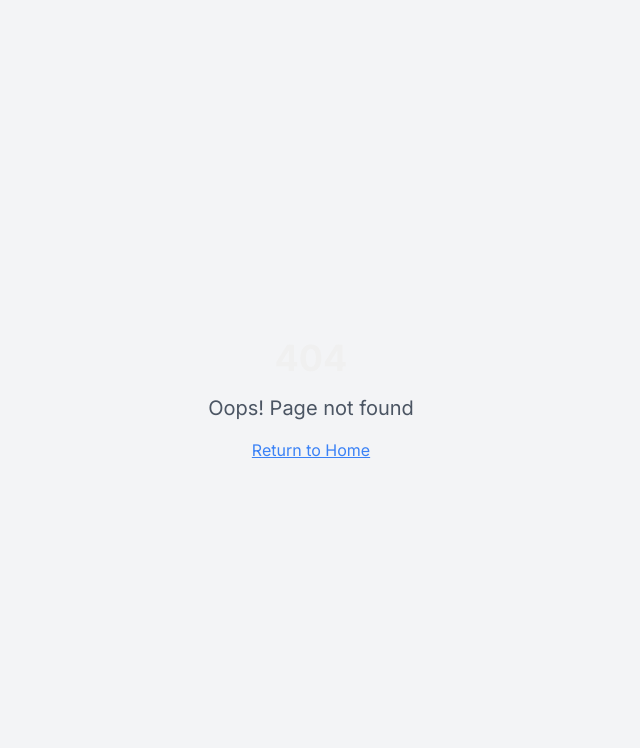
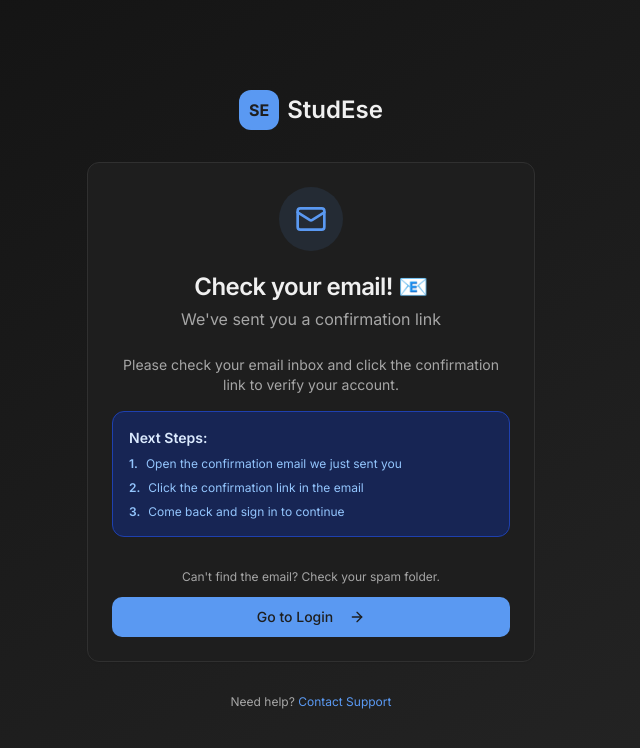
Before and after one commit to mensahdaniel/studese, a React (Vite) app in the folder Client/: page /email-confirmation in a window 1280 px wide. Before the commit this address had no page. Shown: the top 748 px of the page, without its empty margins (329-969 px from the left). Built offline with nearby package versions, Linux system fonts and the light colour scheme.

Commit message:
fixed the task text to be the black color and added email confimration page

```diff
--- a/Client/src/App.tsx
+++ b/Client/src/App.tsx
@@ -4,9 +4,10 @@ import { Toaster as Sonner } from "@/components/ui/sonner";
 import { TooltipProvider } from "@/components/ui/tooltip";
 import { QueryClient, QueryClientProvider } from "@tanstack/react-query";
 import { BrowserRouter, Routes, Route, Navigate } from "react-router-dom";
-import { Analytics } from '@vercel/analytics/react';
+import { Analytics } from "@vercel/analytics/react";
 import Landing from "./pages/Landing";
 import Login from "./pages/Login";
+import EmailConfirmation from "./pages/EmailConfirmation";
 import Dashboard from "./pages/Dashboard";
 import Calendar from "./pages/Calendar";
 import Notes from "./pages/Notes";
@@ -31,7 +32,9 @@ const ProtectedRoute = ({ children }: { children: React.ReactNode }) => {
   useEffect(() => {
     const checkPaymentStatus = async () => {
       try {
-        const { data: { user } } = await supabase.auth.getUser();
+        const {
+          data: { user },
+        } = await supabase.auth.getUser();
 
         if (!user) {
           setIsPaidUser(false);
@@ -41,19 +44,19 @@ const ProtectedRoute = ({ children }: { children: React.ReactNode }) => {
 
         // Check if user has paid status in database
         const { data, error } = await supabase
-          .from('profiles') // or whatever your user table is called
-          .select('is_paid')
-          .eq('id', user.id)
+          .from("profiles") // or whatever your user table is called
+          .select("is_paid")
+          .eq("id", user.id)
           .single();
 
         if (error) {
-          console.error('Error checking payment status:', error);
+          console.error("Error checking payment status:", error);
           setIsPaidUser(false);
         } else {
           setIsPaidUser(data?.is_paid || false);
         }
       } catch (error) {
-        console.error('Error checking payment status:', error);
+        console.error("Error checking payment status:", error);
         setIsPaidUser(false);
       } finally {
         setIsLoading(false);
@@ -118,14 +121,27 @@ const App = () => {
         <BrowserRouter>
           <Routes>
             {/* Public routes */}
-            <Route path="/" element={session ? <Navigate to="/dashboard" /> : <Landing />} />
-            <Route path="/login" element={session ? <Navigate to="/pricing" /> : <Login />} />
+            <Route
+              path="/"
+              element={session ? <Navigate to="/dashboard" /> : <Landing />}
+            />
+            <Route
+              path="/login"
+              element={session ? <Navigate to="/pricing" /> : <Login />}
+            />
+            <Route path="/email-confirmation" element={<EmailConfirmation />} />
 
             {/* Payment required route - users must pay before accessing app */}
-            <Route path="/pricing" element={session ? <StripeCheckout /> : <Navigate to="/login" />} />
+            <Route
+              path="/pricing"
+              element={session ? <StripeCheckout /> : <Navigate to="/login" />}
+            />
 
             {/* Success page - after payment */}
-            <Route path="/success" element={session ? <Success /> : <Navigate to="/login" />} />
+            <Route
+              path="/success"
+              element={session ? <Success /> : <Navigate to="/login" />}
+            />
 
             {/* PROTECTED ROUTES - REQUIRE BOTH LOGIN AND PAYMENT */}
             <Route
--- /dev/null
+++ b/Client/src/pages/EmailConfirmation.tsx
@@ -0,0 +1,93 @@
+import { Link } from "react-router-dom";
+import { Button } from "@/components/ui/button";
+import {
+  Card,
+  CardContent,
+  CardDescription,
+  CardHeader,
+  CardTitle,
+} from "@/components/ui/card";
+import { Mail, ArrowRight } from "lucide-react";
+
+const EmailConfirmation = () => {
+  return (
+    <div className="min-h-screen bg-gradient-to-br from-background to-muted flex items-center justify-center p-4">
+      <div className="w-full max-w-md space-y-8">
+        {/* Header */}
+        <div className="text-center space-y-2">
+          <Link to="/" className="inline-flex items-center space-x-2 group">
+            <div className="w-10 h-10 bg-primary rounded-lg flex items-center justify-center">
+              <span className="text-primary-foreground font-bold">SE</span>
+            </div>
+            <span className="font-semibold text-2xl group-hover:text-primary transition-colors">
+              StudEse
+            </span>
+          </Link>
+        </div>
+
+        {/* Email Confirmation Card */}
+        <Card className="border-border">
+          <CardHeader className="space-y-1 text-center">
+            <div className="mx-auto w-16 h-16 bg-primary/10 rounded-full flex items-center justify-center mb-4">
+              <Mail className="h-8 w-8 text-primary" />
+            </div>
+            <CardTitle className="text-2xl">Check your email! 📧</CardTitle>
+            <CardDescription className="text-base">
+              We've sent you a confirmation link
+            </CardDescription>
+          </CardHeader>
+          <CardContent className="space-y-6">
+            <div className="space-y-4 text-center">
+              <p className="text-sm text-muted-foreground">
+                Please check your email inbox and click the confirmation link to
+                verify your account.
+              </p>
+
+              <div className="bg-blue-50 dark:bg-blue-950 border border-blue-200 dark:border-blue-800 rounded-lg p-4 text-left">
+                <h3 className="font-semibold text-sm text-blue-900 dark:text-blue-100 mb-2">
+                  Next Steps:
+                </h3>
+                <ol className="text-xs text-blue-700 dark:text-blue-300 space-y-2">
+                  <li className="flex items-start gap-2">
+                    <span className="font-semibold">1.</span>
+                    <span>Open the confirmation email we just sent you</span>
+                  </li>
+                  <li className="flex items-start gap-2">
+                    <span className="font-semibold">2.</span>
+                    <span>Click the confirmation link in the email</span>
+                  </li>
+                  <li className="flex items-start gap-2">
+                    <span className="font-semibold">3.</span>
+                    <span>Come back and sign in to continue</span>
+                  </li>
+                </ol>
+              </div>
+
+              <div className="pt-4 space-y-3">
+                <p className="text-xs text-muted-foreground">
+                  Can't find the email? Check your spam folder.
+                </p>
+
+                <Link to="/login" className="block">
+                  <Button className="w-full" variant="default">
+                    Go to Login
+                    <ArrowRight className="ml-2 h-4 w-4" />
+                  </Button>
+                </Link>
+              </div>
+            </div>
+          </CardContent>
+        </Card>
+
+        <p className="text-center text-xs text-muted-foreground">
+          Need help?{" "}
+          <Button variant="link" className="p-0 h-auto text-xs font-normal">
+            Contact Support
+          </Button>
+        </p>
+      </div>
+    </div>
+  );
+};
+
+export default EmailConfirmation;
--- a/Client/src/pages/Login.tsx
+++ b/Client/src/pages/Login.tsx
@@ -1,7 +1,13 @@
 import { useState, useEffect } from "react";
 import { Link, useNavigate, useSearchParams } from "react-router-dom";
 import { Button } from "@/components/ui/button";
-import { Card, CardContent, CardDescription, CardHeader, CardTitle } from "@/components/ui/card";
+import {
+  Card,
+  CardContent,
+  CardDescription,
+  CardHeader,
+  CardTitle,
+} from "@/components/ui/card";
 import { Input } from "@/components/ui/input";
 import { Label } from "@/components/ui/label";
 import { Eye, EyeOff, Crown } from "lucide-react";
@@ -21,7 +27,7 @@ const Login = () => {
 
   // Auto-set to signup mode if URL has ?mode=signup
   useEffect(() => {
-    const signupMode = searchParams.get('mode') === 'signup';
+    const signupMode = searchParams.get("mode") === "signup";
     if (signupMode) {
       setIsSignUp(true);
     }
@@ -31,19 +37,19 @@ const Login = () => {
   const checkPaymentStatus = async (userId: string) => {
     try {
       const { data, error } = await supabase
-        .from('profiles')
-        .select('is_paid')
-        .eq('id', userId)
+        .from("profiles")
+        .select("is_paid")
+        .eq("id", userId)
         .single();
 
       if (error) {
-        console.error('Error checking payment status:', error);
+        console.error("Error checking payment status:", error);
         return false;
       }
 
       return data?.is_paid || false;
     } catch (error) {
-      console.error('Error checking payment status:', error);
+      console.error("Error checking payment status:", error);
       return false;
     }
   };
@@ -74,15 +80,9 @@ const Login = () => {
         });
         if (error) throw error;
 
-        toast({
-          title: "Account created! 🎉",
-          description: "You can now subscribe to Studese Pro.",
-        });
-
-        // Redirect to pricing page after successful signup
-        navigate("/pricing");
+        // Redirect to email confirmation page after successful signup
+        navigate("/email-confirmation");
         return;
-
       } else {
         // Sign-in
         const { data, error } = await supabase.auth.signInWithPassword({
@@ -106,7 +106,8 @@ const Login = () => {
             // User hasn't paid - go to pricing page
             toast({
               title: "Welcome back!",
-              description: "Please complete your subscription to access Studese Pro.",
+              description:
+                "Please complete your subscription to access Studese Pro.",
             });
             navigate("/pricing");
           }
@@ -132,19 +133,27 @@ const Login = () => {
             <div className="w-10 h-10 bg-primary rounded-lg flex items-center justify-center">
               <span className="text-primary-foreground font-bold">SE</span>
             </div>
-            <span className="font-semibold text-2xl group-hover:text-primary transition-colors">StudEse</span>
+            <span className="font-semibold text-2xl group-hover:text-primary transition-colors">
+              StudEse
+            </span>
           </Link>
           <p className="text-muted-foreground">
-            {isSignUp ? "Create your account to get started" : "Sign in to access Studese Pro"}
+            {isSignUp
+              ? "Create your account to get started"
+              : "Sign in to access Studese Pro"}
           </p>
         </div>
 
         {/* Login/Sign-up Card */}
         <Card className="border-border">
           <CardHeader className="space-y-1 text-center">
-            <CardTitle className="text-2xl">{isSignUp ? "Create Account" : "Welcome back 👋"}</CardTitle>
+            <CardTitle className="text-2xl">
+              {isSignUp ? "Create Account" : "Welcome back 👋"}
+            </CardTitle>
             <CardDescription>
-              {isSignUp ? "Sign up to start your journey with Studese Pro" : "Enter your credentials to access your account"}
+              {isSignUp
+                ? "Sign up to start your journey with Studese Pro"
+                : "Enter your credentials to access your account"}
             </CardDescription>
           </CardHeader>
           <CardContent className="space-y-4">
@@ -180,7 +189,9 @@ const Login = () => {
                   <Input
                     id="password"
                     type={showPassword ? "text" : "password"}
-                    placeholder={isSignUp ? "Create a password" : "Enter your password"}
+                    placeholder={
+                      isSignUp ? "Create a password" : "Enter your password"
+                    }
                     value={password}
                     onChange={(e) => setPassword(e.target.value)}
                     className="w-full pr-10"
@@ -207,13 +218,21 @@ const Login = () => {
                 disabled={isLoading}
                 onClick={handleSubmit}
               >
-                {isLoading ? (isSignUp ? "Creating account..." : "Signing in...") : (isSignUp ? "Create Account" : "Sign In")}
+                {isLoading
+                  ? isSignUp
+                    ? "Creating account..."
+                    : "Signing in..."
+                  : isSignUp
+                  ? "Create Account"
+                  : "Sign In"}
               </Button>
             </div>
 
             <div className="text-center space-y-4">
               <p className="text-sm text-muted-foreground">
-                {isSignUp ? "Already have an account?" : "Don't have an account?"}{" "}
+                {isSignUp
+                  ? "Already have an account?"
+                  : "Don't have an account?"}{" "}
                 <Button
                   variant="link"
                   className="p-0 h-auto font-normal"
@@ -232,8 +251,7 @@ const Login = () => {
                 <p className="text-xs text-blue-600 mt-1">
                   {isSignUp
                     ? "Create account → Subscribe → Access all features"
-                    : "Login → Complete subscription → Access all features"
-                  }
+                    : "Login → Complete subscription → Access all features"}
                 </p>
               </div>
             </div>
```
Also changed, not shown: Client/src/pages/Tasks.tsx (+233 -77 lines).
